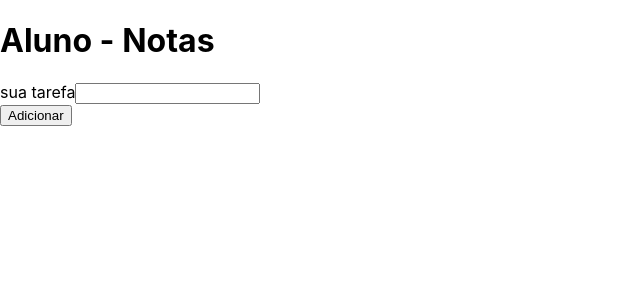
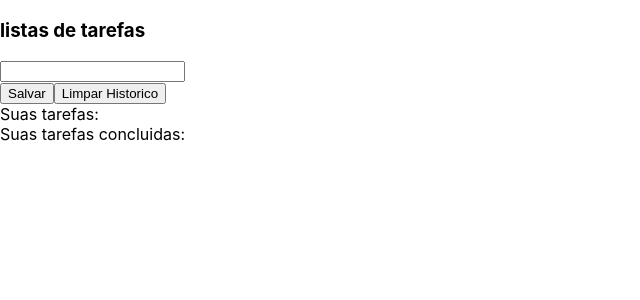
Before and after one commit to WilliamSchreiner/Prova_web, a React (Create React App) app in the folder tarefa-lista/: page / in a window 1280 px wide. Shown: the top 300 px of the page, without its empty margins (0-640 px from the left). Built offline with nearby package versions, Linux system fonts and the light colour scheme.

Commit message:
Apenas falta a funçao de Editar e de marcar como feita

```diff
--- a/tarefa-lista/public/index.html
+++ b/tarefa-lista/public/index.html
@@ -10,8 +10,6 @@
       content="Web site created using create-react-app"
     />
     <link rel="apple-touch-icon" href="%PUBLIC_URL%/logo192.png" />
-    <lin   <link href="https://fonts.googleapis.com/icon?family=Material+Icons"
-      rel="stylesheet">
     <!--
       manifest.json provides metadata used when your web app is installed on a
       user's mobile device or desktop. See https://developers.google.com/web/fundamentals/web-app-manifest/
--- a/tarefa-lista/src/App.css
+++ b/tarefa-lista/src/App.css
@@ -1,38 +1,7 @@
-.App {
-  text-align: center;
-}
-
-.App-logo {
-  height: 40vmin;
-  pointer-events: none;
-}
-
-@media (prefers-reduced-motion: no-preference) {
-  .App-logo {
-    animation: App-logo-spin infinite 20s linear;
-  }
-}
-
-.App-header {
-  background-color: #282c34;
-  min-height: 100vh;
-  display: flex;
-  flex-direction: column;
-  align-items: center;
-  justify-content: center;
-  font-size: calc(10px + 2vmin);
-  color: white;
-}
-
-.App-link {
-  color: #61dafb;
-}
-
-@keyframes App-logo-spin {
-  from {
-    transform: rotate(0deg);
-  }
-  to {
-    transform: rotate(360deg);
-  }
-}
+/* Amilto aqui esta os class e id para voce se localizar:
+1° Div e dos botoes e do input = id: form;
+2° botao = class: botao;
+3° Div das listas de tarefas = class: lista-tarefas;
+4° tarefas feitas = class: p-tarefa
+5° botao delete = id: botao-delete
+*/
--- a/tarefa-lista/src/App.js
+++ b/tarefa-lista/src/App.js
@@ -1,41 +1,78 @@
-import { useState } from 'react';
+import logo from './logo.svg';
 import './App.css';
+//envio de forma para nao dar erro nas variaveis
+import React, { useState, useRef} from "react";
+//O useRef nos permite persistir valores entre renderizações,
+//ele pode ser usado para armazenar o valor de uma variável mutável
+
+function App() {
+
+  // States definidos.
+  const [tarefa, setTarefa] = useState();
+  const [historico, setHistorico] = useState([]);
+  const [listaTarefas, setListaTarefas] = useState([]);
+
+  // REf ID definido.
+  const idTarefa = useRef(0);
+
+  //Functions
+  function salvar(){
+    setListaTarefas(old => {return [...old, {id: idTarefa.current, texto: tarefa} ]})
+    idTarefa.current++;
+    setTarefa(' ')
+  }
+  function limparHistorico(){
+    setHistorico( [ ] )
+    idTarefa = 0;
+  }
+  function concluir(id){
+    // Terminar
 
 
-function App() {
-  const [tarefa, setTarefa] = useState();
-  const [tarefas, setTarefas] = useState([]);
-
-
-  function adicionar() {
-    console.log('adicionar ')
-    tarefas.push(tarefa);
-    setTarefas([...tarefas]);
-
-    console.log('tarefas ', tarefas)
+  }
+  function deleteTarefa(id){
+  const tmp = listaTarefas.filter(tarefa => tarefa.id !== id );
+  // o TMP recebera todas as tarefas cujo ID seja diferente da que ele recebeu.
+  setListaTarefas(tmp);
+  }
+  function editarTarefa(id){
+    //Terminar
   }
 
-  return (
-    <div className="container">
-      <h1>Aluno - Notas</h1>
-      <form>
-        <div className="mb-3">
-          <label className="form-label">sua tarefa</label>
-          <input type="text" className="form-control" onChange={(event) => setTarefas(event.target.value)} />
-        </div>
+return (
+<>
+  <h3> listas de tarefas</h3>
 
-        <button type="button" onClick={adicionar}>Adicionar</button>
-      </form>
+  <form>
+    <div id="form">
+    <input  type="text" value={tarefa} onChange={(evento) => {setTarefa(evento.target.value) }}></input>
+    <br/>
+    <button type="button" className="botao" onClick={salvar}>Salvar</button>
+    <button type="button" className="botao" onClick={limparHistorico}>Limpar Historico</button>
+    </div>
+  </form>
 
-      <ul>
-        {
-          tarefas.map((n, index) => {
-            return <li key={index}>{n}</li>
-          })
-        }
-      </ul>
-    </div>
-  )
+  <div className="lista-tarefas">
+  <label>Suas tarefas:</label>
+  {listaTarefas.map((tarefa) => {
+    return  <p key={tarefa.id} className="p-tarefa">
+      {tarefa.texto}
+      <input type="checkbox" onClick={() => concluir(tarefa.id)}></input>
+      <button id="botao-delete" onClick={() => deleteTarefa(tarefa.id)}>delete</button>
+      <button id="botao-editar" onClick={() => editarTarefa(tarefa.id)}>editar</button>
+    </p>
+  })}
+  </div>
+
+  <div className="lista-tarefas">
+  <label>Suas tarefas concluidas:</label>
+  {historico.map((tarefa) => {
+    return  <p key={tarefa.id} id="tarefa-feita" className="p-tarefa">
+      {tarefa.texto}</p>
+  })}
+  </div>
+</>
+);
 }
 
 export default App;
```
Also changed, not shown: tarefa-lista/src/data.json (deleted), 1 other file (tests, documents, lock files or other folders).
